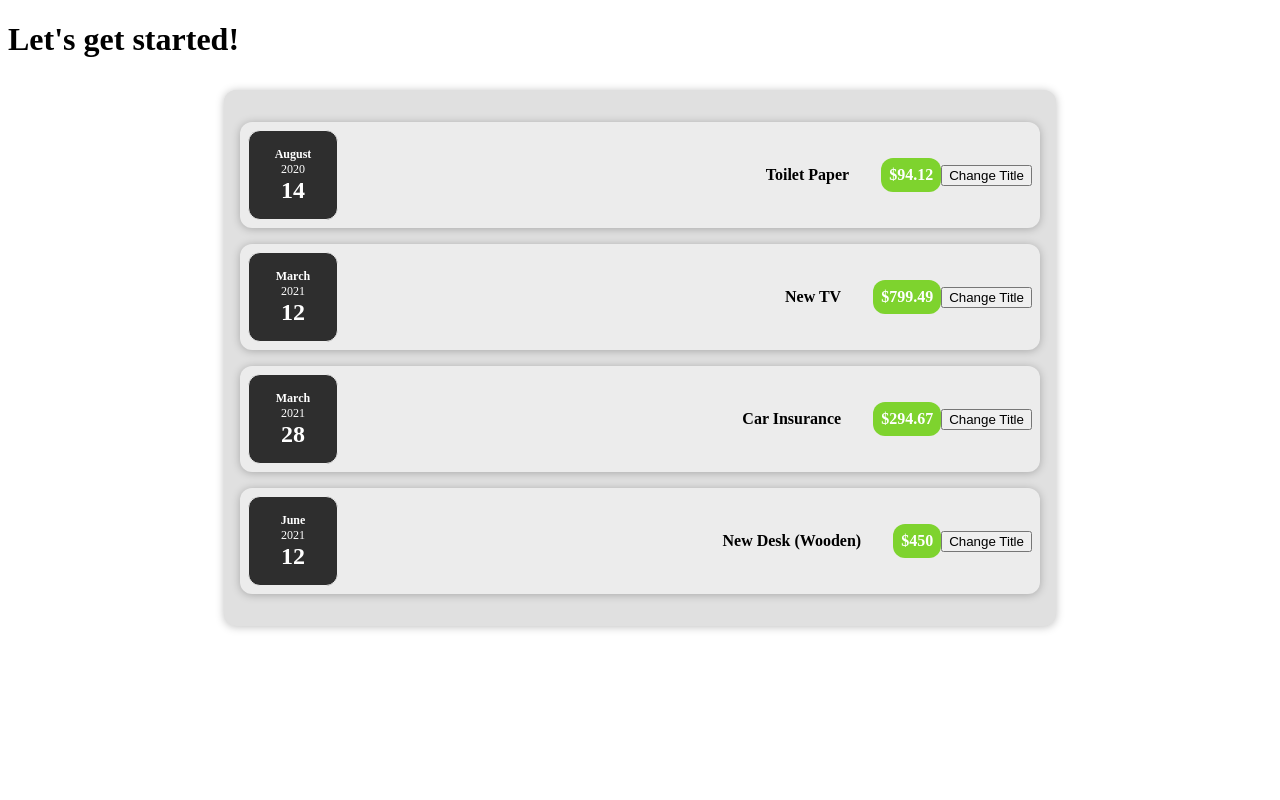
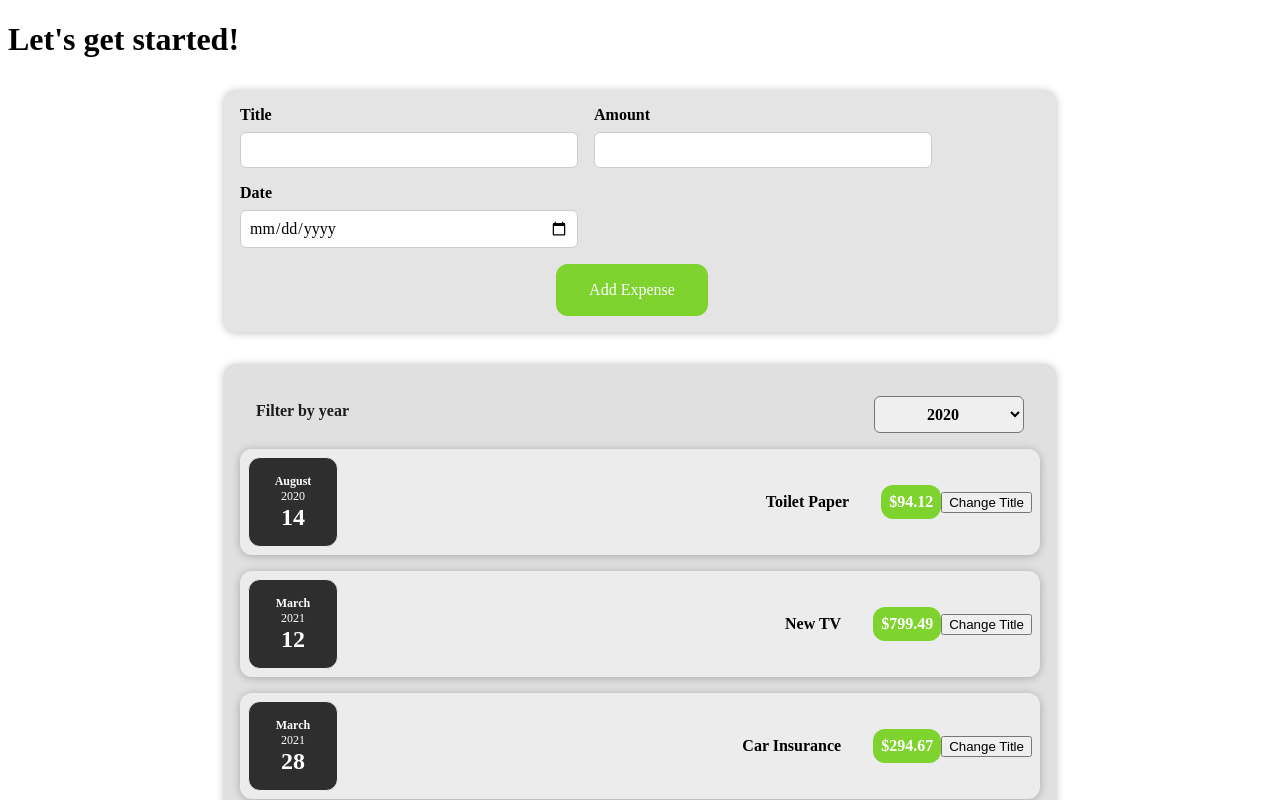
Before and after one commit to kimseowoo03/react-udemy, a React (Create React App) app: page / in a window 1280 px wide. Shown: the top 800 px of the page. Built offline with nearby package versions, Linux system fonts and the light colour scheme.

Commit message:
자식 -> 부모 컴포넌트 상향식 /  filter 컴포넌트

```diff
--- a/src/App.js
+++ b/src/App.js
@@ -1,6 +1,6 @@
 import './App.css';
 import Expenses from './components/Expenses/Expenses';
-
+import NewExpense from './components/NewExpense/NewExpense';
 const App = () => {
   const expenses = [
     {
@@ -23,9 +23,13 @@
       date: new Date(2021, 5, 12),
     },
   ];
+  const addExpenseHandler = expense => {
+    console.log(expense)
+  }
   return (
     <div>
     <h1>Let's get started!</h1>
+    <NewExpense onAddExpenseData={addExpenseHandler}/>
     <Expenses expenses={expenses}/>
     </div>
   );
--- /dev/null
+++ b/src/components/Expenses/ExpenseFilter.js
@@ -0,0 +1,21 @@
+import './ExpensesFilter.css';
+
+const ExpensesFilter = (props) => {
+  const dropdownChangeHandler = (e) => {
+    props.onDropdownChangeData(e.target.value);
+  };
+  return (
+    <div className='expenses-filter'>
+      <div className='expenses-filter__control'>
+        <label>Filter by year</label>
+        <select value={props.selected} onChange={dropdownChangeHandler}>
+          <option value='2022'>2022</option>
+          <option value='2021'>2021</option>
+          <option value='2020'>2020</option>
+          <option value='2019'>2019</option>
+        </select>
+      </div>
+    </div>
+  );
+}
+export default ExpensesFilter;
--- a/src/components/Expenses/Expenses.js
+++ b/src/components/Expenses/Expenses.js
@@ -1,11 +1,19 @@
 import ExpenseItem from "./ExpenseItem";
 import './Expenses.css';
 import Card from "../UI/Card";
+import ExpenseFilter from "./ExpenseFilter";
+import { useState } from "react";
 
 const Expenses = (props) => {
+  const [filterData, setFilterData] = useState('2020');
 
-  return(
-    <Card className='expenses'>
+  const dropdownChangeData = selectData => {
+    setFilterData(selectData);
+  }
+  return (
+    <div>
+      <Card className="expenses">
+        <ExpenseFilter selected={filterData} onDropdownChangeData={dropdownChangeData}/>
         <ExpenseItem
           title={props.expenses[0].title}
           amount={props.expenses[0].amount}
@@ -27,7 +35,8 @@
           date={props.expenses[3].date}
         />
       </Card>
-  )
+    </div>
+  );
 }
 
 export default Expenses;
--- /dev/null
+++ b/src/components/Expenses/ExpensesFilter.css
@@ -0,0 +1,25 @@
+
+.expenses-filter {
+  color: rgb(28, 28, 28);
+  padding: 0 1rem;
+}
+
+.expenses-filter__control {
+  display: flex;
+  width: 100%;
+  align-items: center;
+  justify-content: space-between;
+  margin: 1rem 0;
+}
+
+.expenses-filter label {
+  font-weight: bold;
+  margin-bottom: 0.5rem;
+}
+
+.expenses-filter select {
+  font: inherit;
+  padding: 0.5rem 3rem;
+  font-weight: bold;
+  border-radius: 6px;
+}
--- /dev/null
+++ b/src/components/NewExpense/ExpenseForm.css
@@ -0,0 +1,26 @@
+.new-expense__controls {
+  display: flex;
+  flex-wrap: wrap;
+  gap: 1rem;
+  margin-bottom: 1rem;
+  text-align: left;
+}
+
+.new-expense__control label {
+  font-weight: bold;
+  margin-bottom: 0.5rem;
+  display: block;
+}
+
+.new-expense__control input {
+  font: inherit;
+  padding: 0.5rem;
+  border-radius: 6px;
+  border: 1px solid #ccc;
+  width: 20rem;
+  max-width: 100%;
+}
+
+.new-expense__actions {
+  text-align: right;
+}
--- /dev/null
+++ b/src/components/NewExpense/ExpenseForm.js
@@ -0,0 +1,55 @@
+import './ExpenseForm.css';
+import { useState } from 'react';
+
+const ExpenseForm = (props) => {
+  const [enteredTitle, setEnteredTitle] = useState('');
+  const [enteredAmount, setEnteredAmount] = useState('');
+  const [enteredDate, setEnteredDate] = useState('');
+
+  const titleChangeHandler = e => {
+    setEnteredTitle(e.target.value);
+  }
+  const amountChangeHandler = e => {
+    setEnteredAmount(e.target.value);
+  }
+  const dateChangeHandler = e => {
+    setEnteredDate(e.target.value);
+  }
+
+  const submitHandler = e => {
+    e.preventDefault();
+
+    const expenseDate = {
+      title: enteredTitle,
+      amount: enteredAmount,
+      date: new Date(enteredDate)
+    };
+    props.onSaveExpenseData(expenseDate);
+    setEnteredTitle('');
+    setEnteredAmount('');
+    setEnteredDate('');
+  };
+
+  return(
+    <form onSubmit={submitHandler}>
+      <div className='new-expense__controls'>
+        <div className='new-expense__control'>
+          <label>Title</label>
+          <input  type='text' value={enteredTitle}  onChange={titleChangeHandler} />
+        </div>
+        <div className='new-expense__control'>
+          <label>Amount</label>
+          <input  type='number' min='0.01' step='0.01' value={enteredAmount} onChange={amountChangeHandler} />
+        </div>
+        <div className='new-expense__control'>
+          <label>Date</label>
+          <input  type='date' min="2019-01-01" max="2022-12-31" value={enteredDate} onChange={dateChangeHandler} />
+        </div>
+      </div>
+      <div>
+        <button type='submit'>Add Expense</button>
+      </div>
+    </form>
+  )
+}
+export default ExpenseForm;
--- /dev/null
+++ b/src/components/NewExpense/NewExpense.css
@@ -0,0 +1,38 @@
+.new-expense {
+  background-color: #e4e4e4;
+  padding: 1rem;
+  margin: 2rem auto;
+  width: 50rem;
+  max-width: 95%;
+  border-radius: 12px;
+  text-align: center;
+  box-shadow: 0 1px 8px rgba(0, 0, 0, 0.25);
+}
+
+.new-expense button {
+  font: inherit;
+  cursor: pointer;
+  padding: 1rem 2rem;
+  border: 1px solid #7ad327f5;
+  background-color: #7ad327f5;
+  color: white;
+  border-radius: 12px;
+  margin-right: 1rem;
+}
+
+.new-expense button:hover,
+.new-expense button:active {
+  background-color: #5da31cf5;
+  border-color:  #5da31cf5;
+}
+
+.new-expense button.alternative {
+  color: #220131;
+  border-color: transparent;
+  background-color: transparent;
+}
+
+.new-expense button.alternative:hover,
+.new-expense button.alternative:active {
+  background-color: #ddb3f8;
+}
--- /dev/null
+++ b/src/components/NewExpense/NewExpense.js
@@ -0,0 +1,19 @@
+import './NewExpense.css'
+import ExpenseForm from './ExpenseForm';
+
+const NewExpense = (props) => {
+  const saveExpenseDataHandler = (enterExpenseData) => {
+    const expenseData = {
+      ...enterExpenseData,
+      id: Math.random().toString()
+    }
+    props.onAddExpenseData(expenseData);
+  }
+  return(
+    <div className='new-expense'>
+      <ExpenseForm onSaveExpenseData={saveExpenseDataHandler} />
+    </div>
+  )
+}
+
+export default NewExpense;
```
Lines whose indentation alone changed are shown as unchanged.
